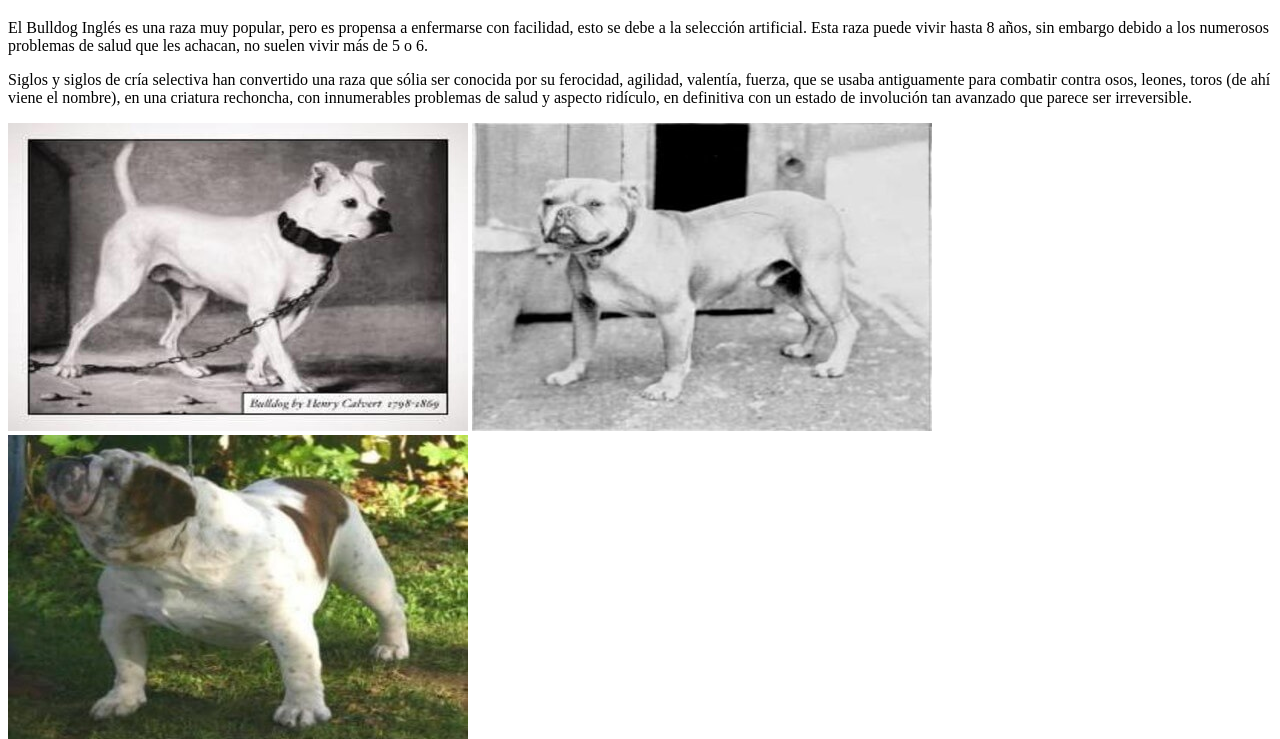
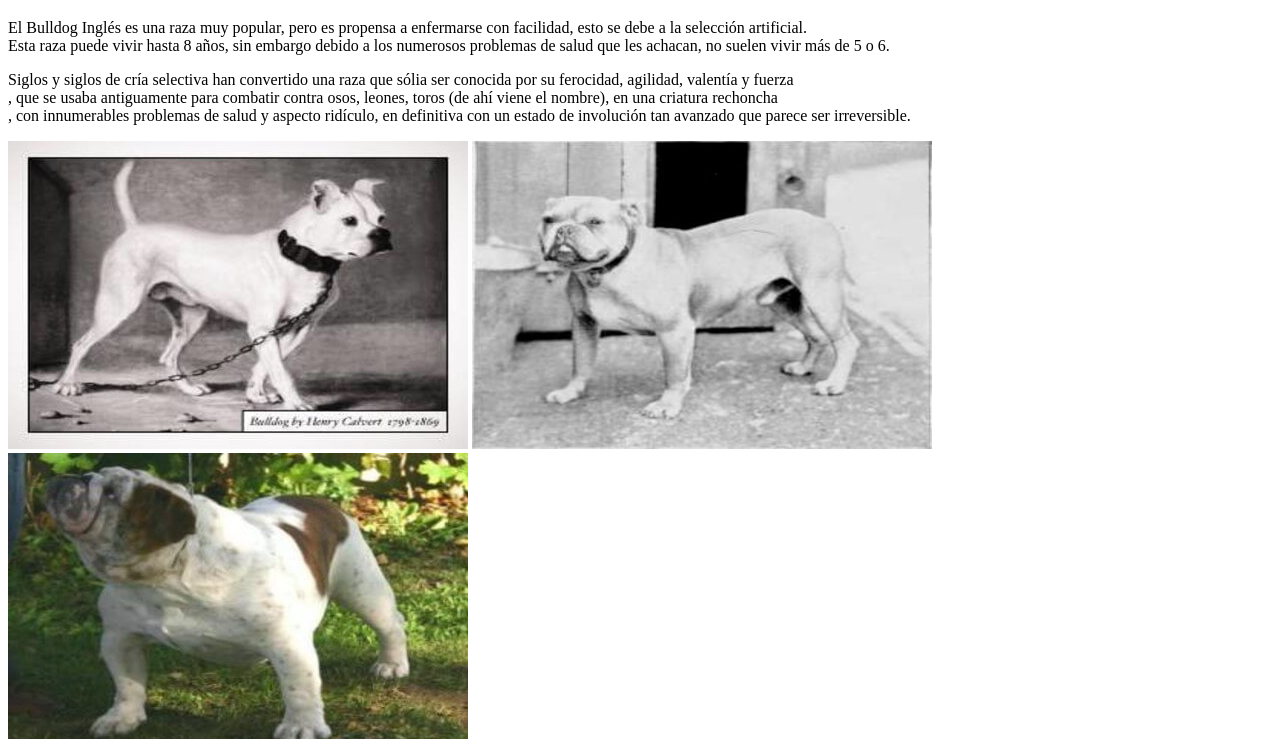
Before and after one commit to Sebaslc1077/LMSGI-02, a plain HTML site: page index.html in a window 1280 px wide. Shown: the part 61-800 px from the top of the page. Drawn offline with Linux system fonts and the light colour scheme.

Commit message:
Update index.html

```diff
--- a/index.html
+++ b/index.html
@@ -10,13 +10,13 @@
 <h1>La “involución” del Bulldog Inglés</h1>
 
 <p>El Bulldog Inglés es una raza muy popular, pero es propensa a enfermarse con facilidad,
-esto se debe a la selección artificial. Esta raza puede vivir hasta 8 años, sin embargo
+esto se debe a la selección artificial.<br> Esta raza puede vivir hasta 8 años, sin embargo
 debido a los numerosos problemas de salud que les achacan, no suelen vivir más de 5 o 6.</p>
 
 <p>Siglos y siglos de cría selectiva han convertido una raza que sólia ser conocida por su
-ferocidad, agilidad, valentía, fuerza, que se usaba antiguamente para combatir contra osos, leones, toros (de ahí viene el nombre),
-en una criatura rechoncha, con innumerables problemas de salud y aspecto ridículo, en definitiva
-con un estado de involución tan avanzado que parece ser irreversible.</p>
+ferocidad, agilidad, valentía y fuerza <br>, que se usaba antiguamente para combatir contra osos, leones, toros (de ahí viene el nombre),
+en una criatura rechoncha <br>, con innumerables problemas de salud y aspecto ridículo, en definitiva
+con un estado de involución tan avanzado que parece ser irreversible.<br></p>
 
 <img src="img/bulldog1.jpg" alt="Bulldog Inglés entorno a los años 20 del s XIX.">
 <img src="img/bulldog2.jpg" alt="Bulldog Inglés entorno a los años 20 del s XX.">
```
